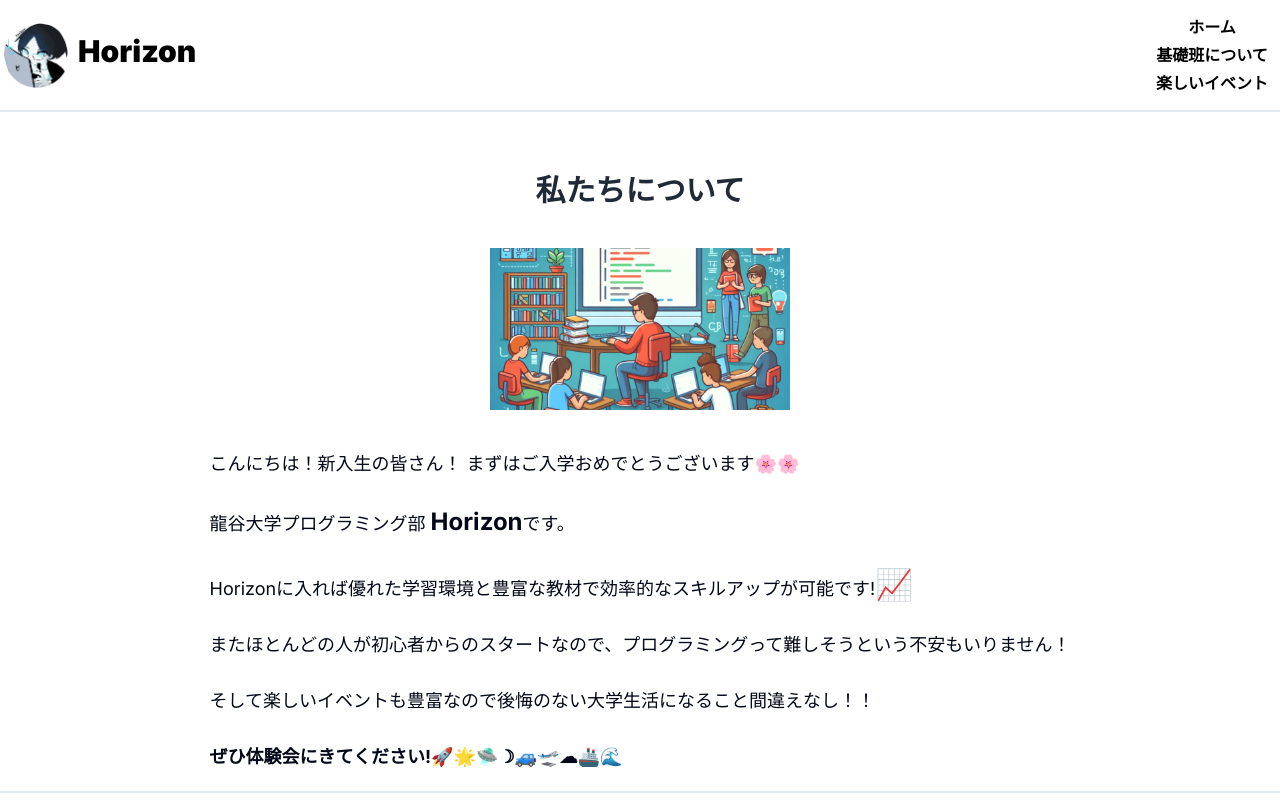
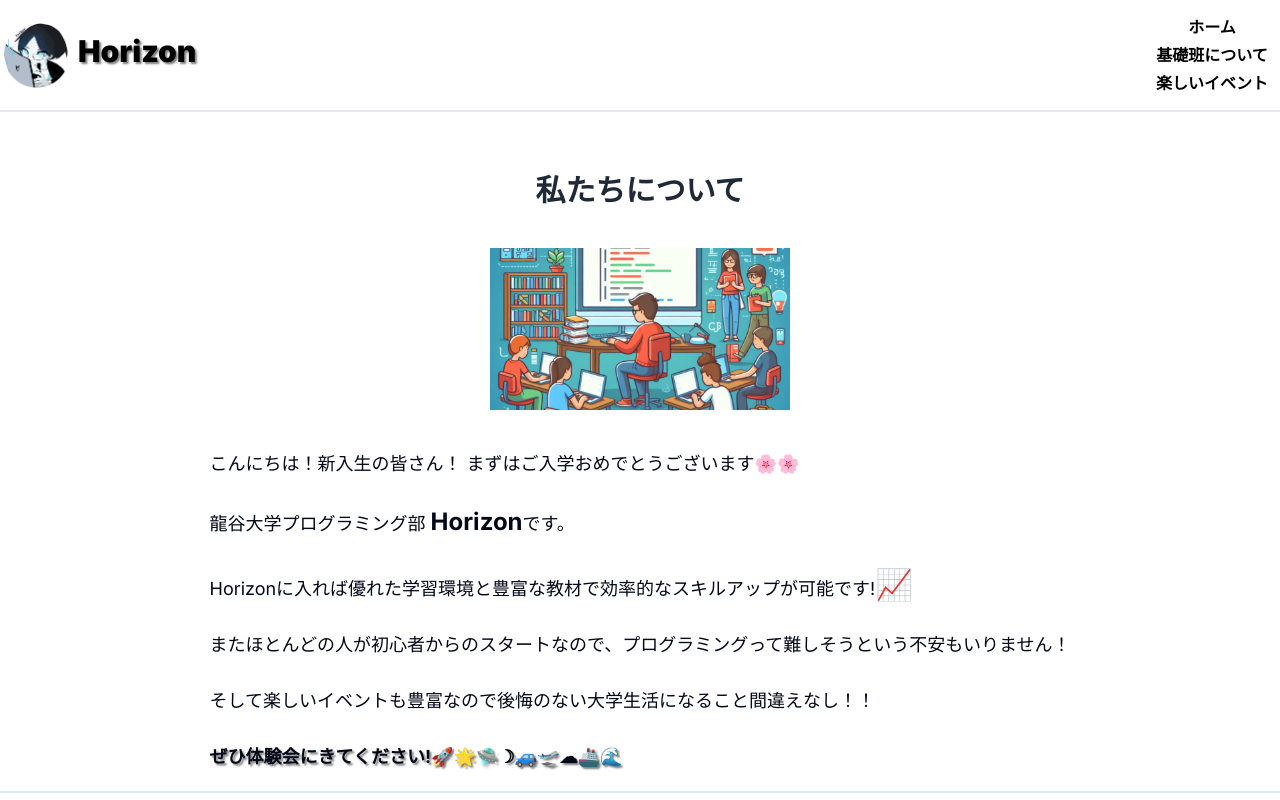
Before and after one commit to K5desu/welcomenewstudent, a Next.js app: page / in a window 1280 px wide. Shown: the top 800 px of the page. Built offline with nearby package versions, Linux system fonts and the light colour scheme.

Commit message:
add textshadow

```diff
--- a/tailwind.config.ts
+++ b/tailwind.config.ts
@@ -1,13 +1,13 @@
-import type { Config } from "tailwindcss"
+import type { Config } from "tailwindcss";
 
 const config = {
   darkMode: ["class"],
   content: [
-    './pages/**/*.{ts,tsx}',
-    './components/**/*.{ts,tsx}',
-    './app/**/*.{ts,tsx}',
-    './src/**/*.{ts,tsx}',
-	],
+    "./pages/**/*.{ts,tsx}",
+    "./components/**/*.{ts,tsx}",
+    "./app/**/*.{ts,tsx}",
+    "./src/**/*.{ts,tsx}",
+  ],
   prefix: "",
   theme: {
     container: {
@@ -74,7 +74,24 @@ const config = {
       },
     },
   },
-  plugins: [require("tailwindcss-animate")],
-} satisfies Config
+  plugins: [
+    require("tailwindcss-animate"),
+    function ({ addUtilities }: { addUtilities: any }) {
+      const newUtilities = {
+        ".text-shadow": {
+          textShadow: "2px 2px 2px rgba(0, 0, 0, 0.5)",
+        },
+        ".text-shadow-md": {
+          textShadow: "3px 3px 3px rgba(0, 0, 0, 0.5)",
+        },
+        ".text-shadow-lg": {
+          textShadow: "4px 4px 4px rgba(0, 0, 0, 0.5)",
+        },
+      };
 
-export default config
+      addUtilities(newUtilities);
+    },
+  ],
+} satisfies Config;
+
+export default config;
```
Also changed, not shown: src/app/globals.css (line endings or trailing spaces).
